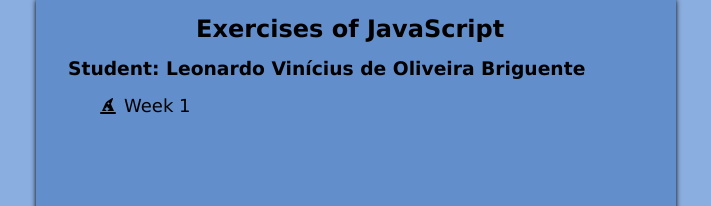
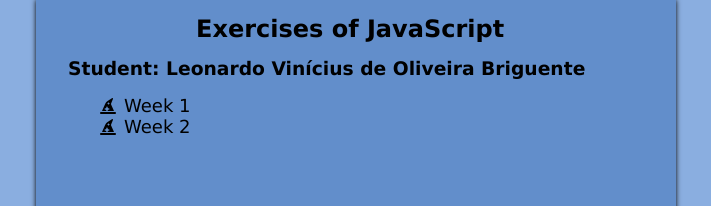
Before and after one commit to LeonardoBriguente/laboratorio-engenharia-fatec, a plain HTML site: page index.html in a window 1280 px wide. Shown: the top 206 px of the page, without its empty margins (284-995 px from the left). Drawn offline with Linux system fonts and the light colour scheme.

Commit message:
Update index.html

```diff
--- a/index.html
+++ b/index.html
@@ -16,6 +16,7 @@
 
         <ul>
             <li><i class="fa-solid fa-hat-wizard"></i><a class="list" href="Semana 1/semana1.html">Week 1</a></li>
+            <li><i class="fa-solid fa-hat-wizard"></i><a class="list" href="Semana 2/arrayDinamico.html">Week 2</a></li>
         </ul>
     </section>
 </body>
```
